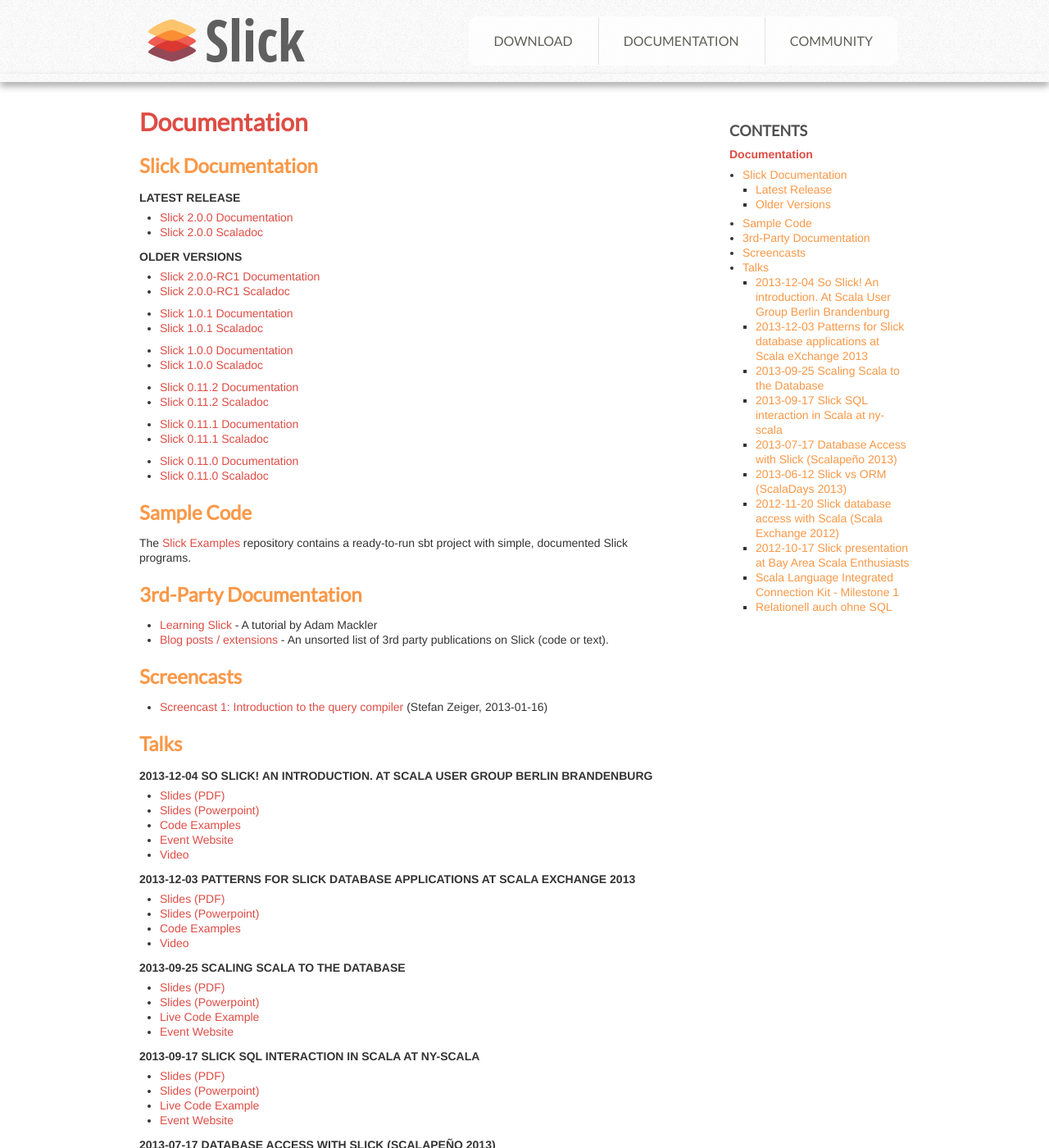
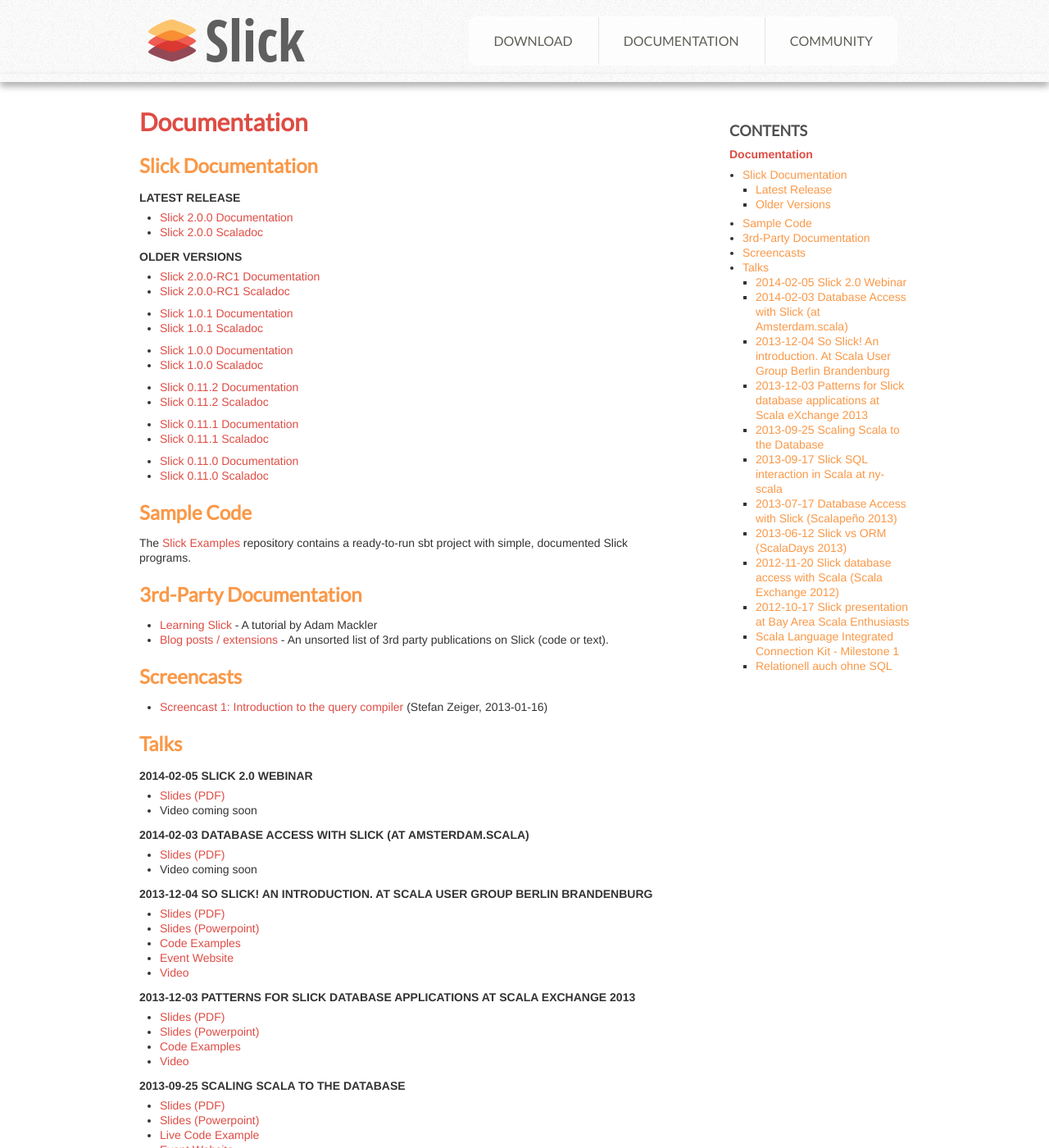
Before and after one commit to slick/slick.github.com, a Jekyll site: the page built from docs/index.md, in a window 1280 px wide and 1400 px high. Shown: the whole window at 82% size. Built offline with Jekyll 4.4.1, drawn with Linux system fonts in a browser that asks for light colours.

Commit message:
Add Slick 2.0 webinar and Amsterdam.scala slides

```diff
--- a/docs/index.md
+++ b/docs/index.md
@@ -47,6 +47,16 @@
 * [Screencast 1: Introduction to the query compiler](http://youtu.be/THlvR9bXHIc) (Stefan Zeiger, 2013-01-16)
 
 ## Talks
+
+#### 2014-02-05 Slick 2.0 Webinar
+
+* [Slides (PDF)](/talks/2014-02-05_Webinar/Slick_2.0.pdf)
+* Video coming soon
+
+#### 2014-02-03 Database Access with Slick (at Amsterdam.scala)
+
+* [Slides (PDF)](/talks/2014-02-03_AmsterdamScala/Database_Access_with_Slick_AmsterdamScala.pdf)
+* Video coming soon
 
 #### 2013-12-04 So Slick! An introduction. At Scala User Group Berlin Brandenburg
 
```
Also changed, not shown: 2 other files.
